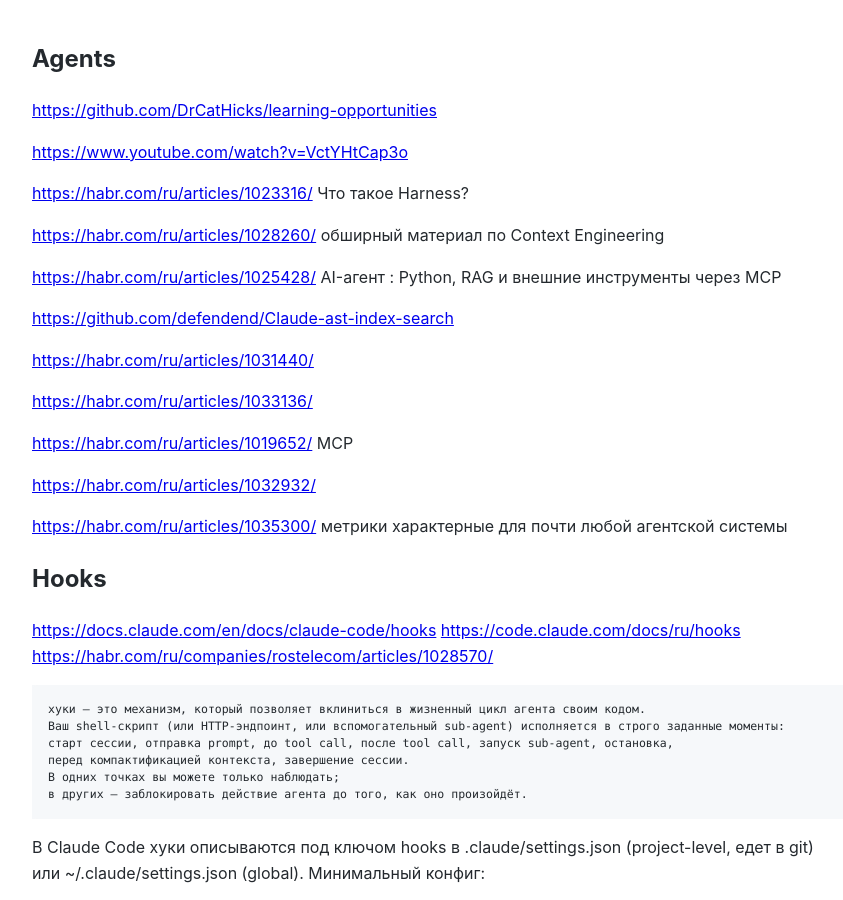
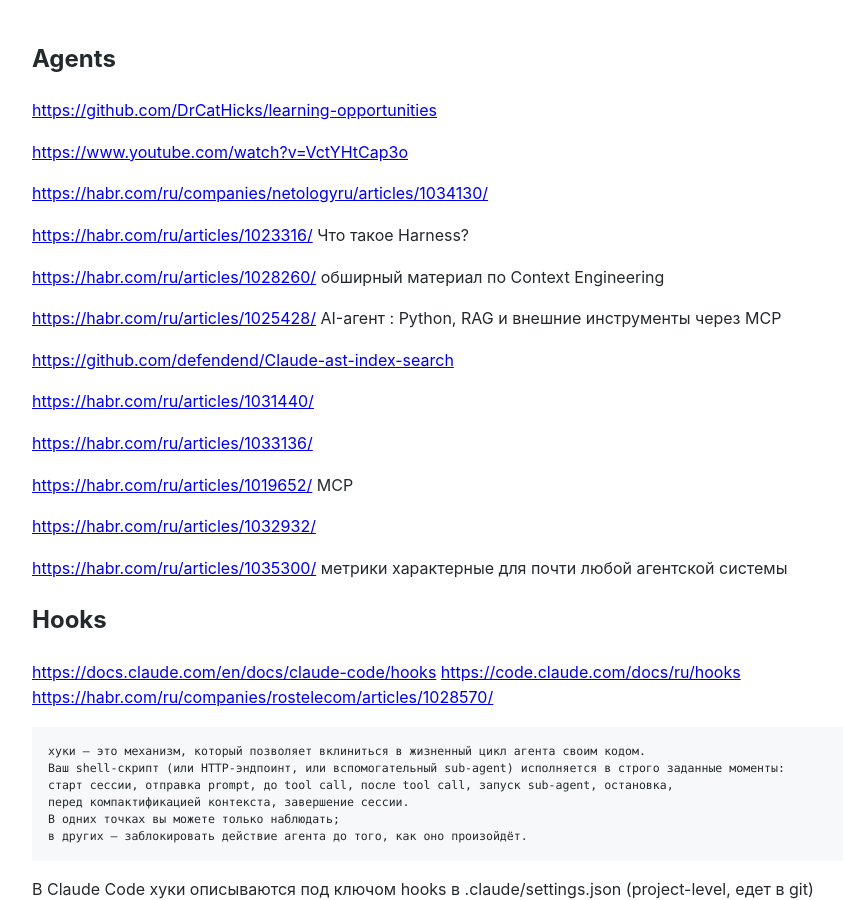
Before and after one commit to Michael-Lubinsky/michael-lubinsky.github.com, a Jekyll site: the page built from ml/agent.md, in a window 1280 px wide and 900 px high. Shown: the whole window, without its empty margins (158-1001 px from the left). Built offline with Jekyll 4.4.1, drawn with Linux system fonts in a browser that asks for light colours; our own code applies the rules of GitHub Pages for plain Markdown files.

Commit message:
Update agent.md

```diff
--- a/ml/agent.md
+++ b/ml/agent.md
@@ -3,6 +3,8 @@
 <https://github.com/DrCatHicks/learning-opportunities>
 
 <https://www.youtube.com/watch?v=VctYHtCap3o>
+
+<https://habr.com/ru/companies/netologyru/articles/1034130/>
 
 <https://habr.com/ru/articles/1023316/>  Что такое Harness?
 
```
